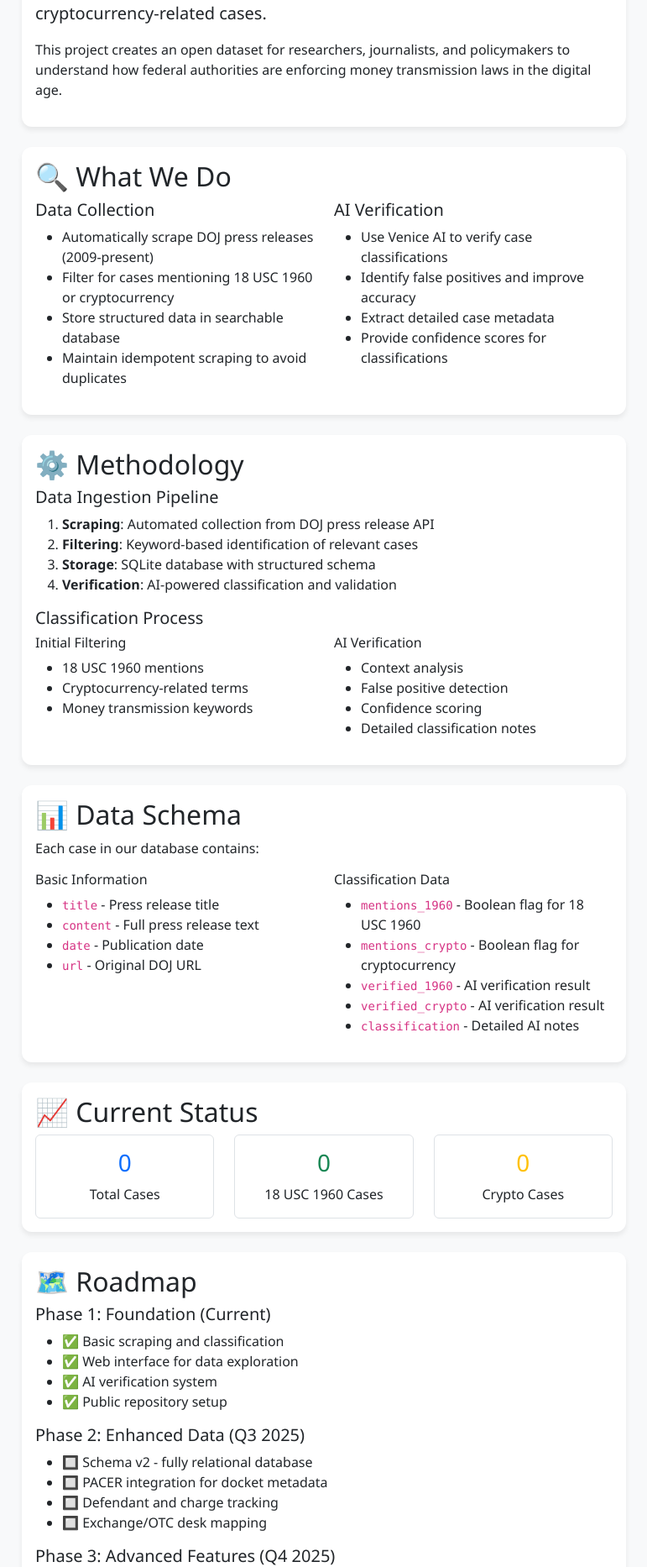
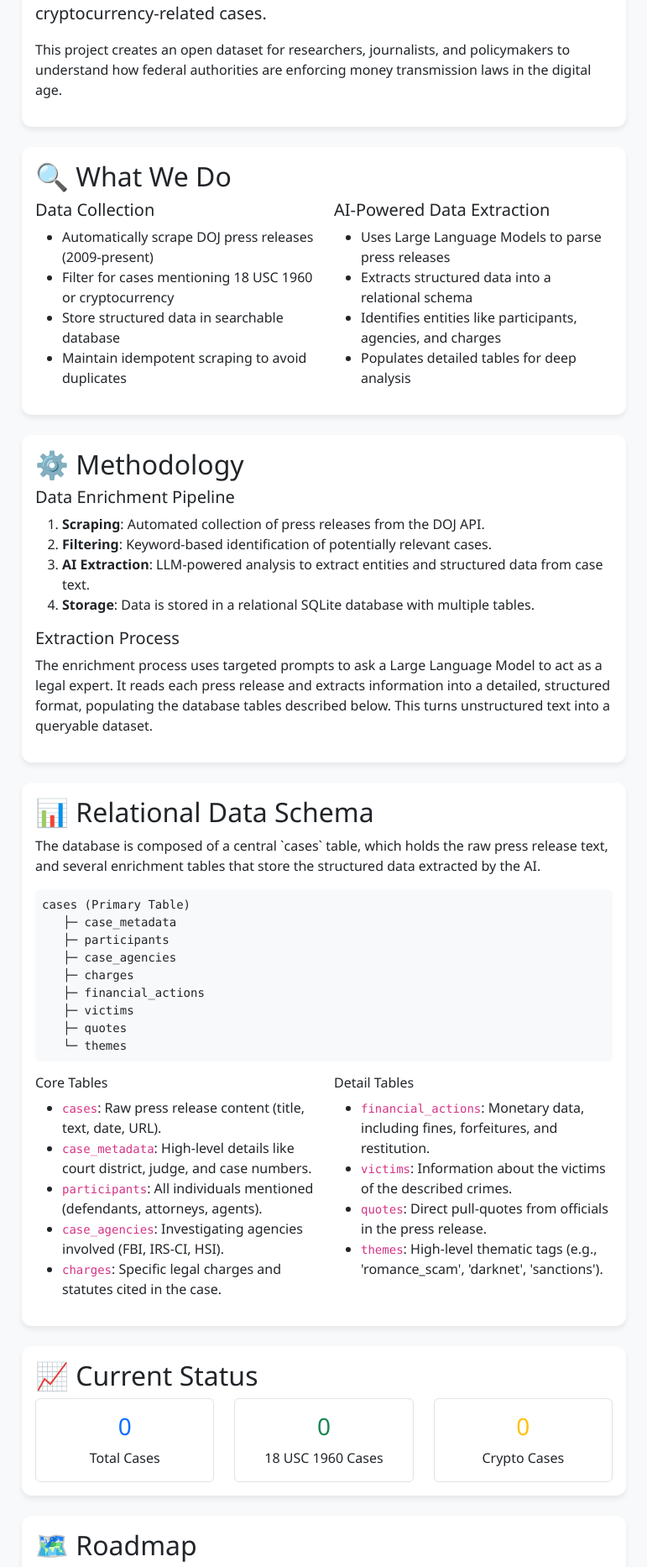
Before and after one commit to actuallyrizzn/project1960, a Flask app: page /about in a window 1280 px wide. Shown: the part 363-2229 px from the top of the page at 84% size, without its empty margins (254-1025 px from the left). Run offline with Flask 3, Linux system fonts and the light colour scheme; data that the repository does not hold is empty.

Commit message:
docs: update documentation for enrichment process

```diff
--- a/templates/about.html
+++ b/templates/about.html
@@ -38,12 +38,12 @@
                             </ul>
                         </div>
                         <div class="col-md-6">
-                            <h5>AI Verification</h5>
+                            <h5>AI-Powered Data Extraction</h5>
                             <ul>
-                                <li>Use Venice AI to verify case classifications</li>
-                                <li>Identify false positives and improve accuracy</li>
-                                <li>Extract detailed case metadata</li>
-                                <li>Provide confidence scores for classifications</li>
+                                <li>Uses Large Language Models to parse press releases</li>
+                                <li>Extracts structured data into a relational schema</li>
+                                <li>Identifies entities like participants, agencies, and charges</li>
+                                <li>Populates detailed tables for deep analysis</li>
                             </ul>
                         </div>
                     </div>
@@ -55,60 +55,57 @@
                 <div class="card-body">
                     <h2 class="card-title">⚙️ Methodology</h2>
 
-                    <h5>Data Ingestion Pipeline</h5>
+                    <h5>Data Enrichment Pipeline</h5>
                     <ol>
-                        <li><strong>Scraping</strong>: Automated collection from DOJ press release API</li>
-                        <li><strong>Filtering</strong>: Keyword-based identification of relevant cases</li>
-                        <li><strong>Storage</strong>: SQLite database with structured schema</li>
-                        <li><strong>Verification</strong>: AI-powered classification and validation</li>
+                        <li><strong>Scraping</strong>: Automated collection of press releases from the DOJ API.</li>
+                        <li><strong>Filtering</strong>: Keyword-based identification of potentially relevant cases.</li>
+                        <li><strong>AI Extraction</strong>: LLM-powered analysis to extract entities and structured data from case text.</li>
+                        <li><strong>Storage</strong>: Data is stored in a relational SQLite database with multiple tables.</li>
                     </ol>
 
-                    <h5>Classification Process</h5>
-                    <div class="row">
-                        <div class="col-md-6">
-                            <h6>Initial Filtering</h6>
-                            <ul>
-                                <li>18 USC 1960 mentions</li>
-                                <li>Cryptocurrency-related terms</li>
-                                <li>Money transmission keywords</li>
-                            </ul>
-                        </div>
-                        <div class="col-md-6">
-                            <h6>AI Verification</h6>
-                            <ul>
-                                <li>Context analysis</li>
-                                <li>False positive detection</li>
-                                <li>Confidence scoring</li>
-                                <li>Detailed classification notes</li>
-                            </ul>
-                        </div>
-                    </div>
+                    <h5>Extraction Process</h5>
+                    <p>
+                        The enrichment process uses targeted prompts to ask a Large Language Model to act as a legal expert. It reads each press release and extracts information into a detailed, structured format, populating the database tables described below. This turns unstructured text into a queryable dataset.
+                    </p>
                 </div>
             </div>
 
             <!-- Data Schema -->
             <div class="card mb-4">
                 <div class="card-body">
-                    <h2 class="card-title">📊 Data Schema</h2>
-                    <p>Each case in our database contains:</p>
+                    <h2 class="card-title">📊 Relational Data Schema</h2>
+                    <p>The database is composed of a central `cases` table, which holds the raw press release text, and several enrichment tables that store the structured data extracted by the AI.</p>
+
+                    <p>
+                        <pre class="bg-light p-2 rounded"><code>cases (Primary Table)
+   ├─ case_metadata
+   ├─ participants
+   ├─ case_agencies
+   ├─ charges
+   ├─ financial_actions
+   ├─ victims
+   ├─ quotes
+   └─ themes</code></pre>
+                    </p>
+
                     <div class="row">
                         <div class="col-md-6">
-                            <h6>Basic Information</h6>
+                            <h6>Core Tables</h6>
                             <ul>
-                                <li><code>title</code> - Press release title</li>
-                                <li><code>content</code> - Full press release text</li>
-                                <li><code>date</code> - Publication date</li>
-                                <li><code>url</code> - Original DOJ URL</li>
+                                <li><code>cases</code>: Raw press release content (title, text, date, URL).</li>
+                                <li><code>case_metadata</code>: High-level details like court district, judge, and case numbers.</li>
+                                <li><code>participants</code>: All individuals mentioned (defendants, attorneys, agents).</li>
+                                <li><code>case_agencies</code>: Investigating agencies involved (FBI, IRS-CI, HSI).</li>
+                                <li><code>charges</code>: Specific legal charges and statutes cited in the case.</li>
                             </ul>
                         </div>
                         <div class="col-md-6">
-                            <h6>Classification Data</h6>
+                            <h6>Detail Tables</h6>
                             <ul>
-                                <li><code>mentions_1960</code> - Boolean flag for 18 USC 1960</li>
-                                <li><code>mentions_crypto</code> - Boolean flag for cryptocurrency</li>
-                                <li><code>verified_1960</code> - AI verification result</li>
-                                <li><code>verified_crypto</code> - AI verification result</li>
-                                <li><code>classification</code> - Detailed AI notes</li>
+                                <li><code>financial_actions</code>: Monetary data, including fines, forfeitures, and restitution.</li>
+                                <li><code>victims</code>: Information about the victims of the described crimes.</li>
+                                <li><code>quotes</code>: Direct pull-quotes from officials in the press release.</li>
+                                <li><code>themes</code>: High-level thematic tags (e.g., 'romance_scam', 'darknet', 'sanctions').</li>
                             </ul>
                         </div>
                     </div>
```
Also changed, not shown: docs/project-plan.md (+24 -20 lines), README.md.
